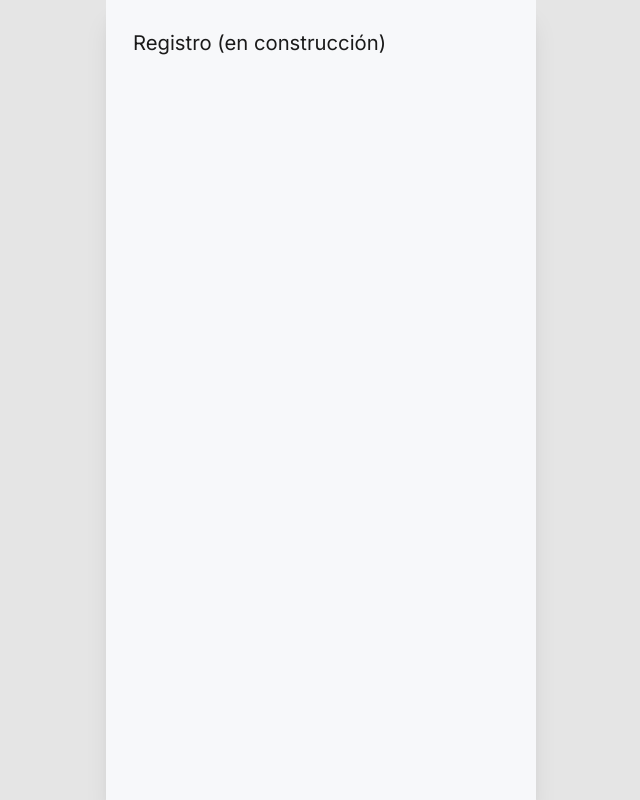
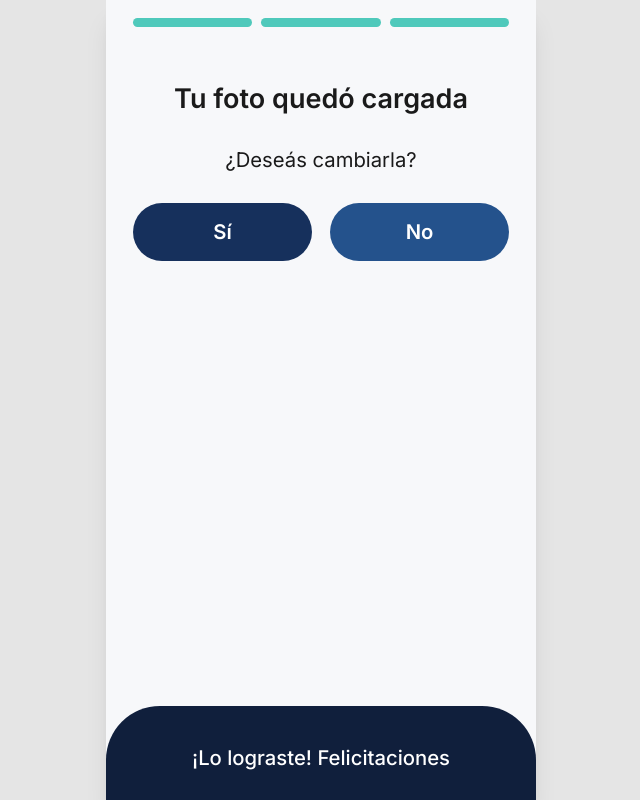
Before and after one commit to SimpleApp2026/simpleapp2026.github.io, a React (Vite) app: page /#/registro/foto/lista in a window 1280 px wide. Shown: the whole page, without its empty margins (319-959 px from the left). Built offline with nearby package versions, Linux system fonts and the light colour scheme; the HTML template or start-up script is replaced by a standard one.

Commit message:
feat(onboarding): profile-photo flow with step progress

```diff
--- a/src/onboarding/FotoCargar.tsx
+++ b/src/onboarding/FotoCargar.tsx
@@ -1,4 +1,40 @@
-import { PhoneFrame } from '../layout/PhoneFrame'
+import { useRef } from 'react'
+import { useNavigate } from 'react-router-dom'
+import { OnboardingScreen } from './OnboardingScreen'
+import { StepProgress } from './StepProgress'
+import { useUser } from '../state/hooks'
+
 export function FotoCargar() {
-  return <PhoneFrame><div className="p-6 text-lg">Registro (en construcción)</div></PhoneFrame>
+  const navigate = useNavigate()
+  const { updateProfile } = useUser()
+  const inputRef = useRef<HTMLInputElement>(null)
+
+  const onFile = (e: React.ChangeEvent<HTMLInputElement>) => {
+    const file = e.target.files?.[0]
+    if (!file) return
+    const reader = new FileReader()
+    reader.onload = () => {
+      updateProfile({ fotoDataUrl: String(reader.result) })
+      navigate('/registro/foto/lista')
+    }
+    reader.readAsDataURL(file)
+  }
+
+  return (
+    <OnboardingScreen footer="Estás muy cerca... ¡Vamos!">
+      <StepProgress step={2} total={3} />
+      <div className="p-6 flex flex-col items-center gap-6 text-center">
+        <h2 className="text-2xl font-semibold mt-6">Creemos tu foto</h2>
+        <label className="cursor-pointer flex flex-col items-center gap-3">
+          <span className="text-lg text-ink/70">Tocá el lápiz para sumar tu foto</span>
+          <span aria-hidden="true" className="h-40 w-40 rounded-full bg-chip/20 grid place-items-center text-primary">
+            <svg viewBox="0 0 24 24" className="h-16 w-16" fill="none" stroke="currentColor" strokeWidth="1.5">
+              <circle cx="12" cy="8" r="4" /><path d="M4 21c0-4.4 3.6-8 8-8s8 3.6 8 8" />
+            </svg>
+          </span>
+          <input ref={inputRef} type="file" accept="image/*" className="sr-only" onChange={onFile} />
+        </label>
+      </div>
+    </OnboardingScreen>
+  )
 }
--- a/src/onboarding/FotoLista.tsx
+++ b/src/onboarding/FotoLista.tsx
@@ -1,4 +1,27 @@
-import { PhoneFrame } from '../layout/PhoneFrame'
+import { useNavigate } from 'react-router-dom'
+import { OnboardingScreen } from './OnboardingScreen'
+import { StepProgress } from './StepProgress'
+import { Button } from '../ui/Button'
+import { useUser } from '../state/hooks'
+
 export function FotoLista() {
-  return <PhoneFrame><div className="p-6 text-lg">Registro (en construcción)</div></PhoneFrame>
+  const navigate = useNavigate()
+  const { profile } = useUser()
+  return (
+    <OnboardingScreen footer="¡Lo lograste! Felicitaciones">
+      <StepProgress step={3} total={3} />
+      <div className="p-6 flex flex-col items-center gap-6 text-center">
+        <h2 className="text-2xl font-semibold mt-6">Tu foto quedó cargada</h2>
+        {profile?.fotoDataUrl && (
+          <img src={profile.fotoDataUrl} alt="Tu foto de perfil"
+            className="h-40 w-40 rounded-full object-cover" />
+        )}
+        <p className="text-lg">¿Deseás cambiarla?</p>
+        <div className="flex gap-4 w-full">
+          <Button variant="secondary" onClick={() => navigate('/registro/foto/cargar')}>Sí</Button>
+          <Button onClick={() => navigate('/app/home')}>No</Button>
+        </div>
+      </div>
+    </OnboardingScreen>
+  )
 }
--- a/src/onboarding/FotoPreguntar.tsx
+++ b/src/onboarding/FotoPreguntar.tsx
@@ -1,4 +1,18 @@
-import { PhoneFrame } from '../layout/PhoneFrame'
+import { useNavigate } from 'react-router-dom'
+import { OnboardingScreen } from './OnboardingScreen'
+import { StepProgress } from './StepProgress'
+import { Button } from '../ui/Button'
+
 export function FotoPreguntar() {
-  return <PhoneFrame><div className="p-6 text-lg">Registro (en construcción)</div></PhoneFrame>
+  const navigate = useNavigate()
+  return (
+    <OnboardingScreen footer="Con cargar tu foto desbloqueás un logro">
+      <StepProgress step={1} total={3} />
+      <div className="p-6 flex flex-col gap-6 text-center">
+        <h2 className="text-2xl font-semibold mt-6">¿Te gustaría poner una foto de perfil?</h2>
+        <Button onClick={() => navigate('/registro/foto/cargar')}>Sí</Button>
+        <Button variant="secondary" onClick={() => navigate('/app/home')}>No</Button>
+      </div>
+    </OnboardingScreen>
+  )
 }
--- /dev/null
+++ b/src/onboarding/StepProgress.tsx
@@ -0,0 +1,10 @@
+export function StepProgress({ step, total }: { step: number; total: number }) {
+  return (
+    <div data-testid="step-progress" aria-label={`Paso ${step} de ${total}`}
+      className="flex gap-2 px-6 pt-4">
+      {Array.from({ length: total }, (_, i) => (
+        <span key={i} className={`h-2 flex-1 rounded-full ${i < step ? 'bg-teal' : 'bg-chip/30'}`} />
+      ))}
+    </div>
+  )
+}
```
Also changed, not shown: 2 other files (tests, documents, lock files or other folders).
